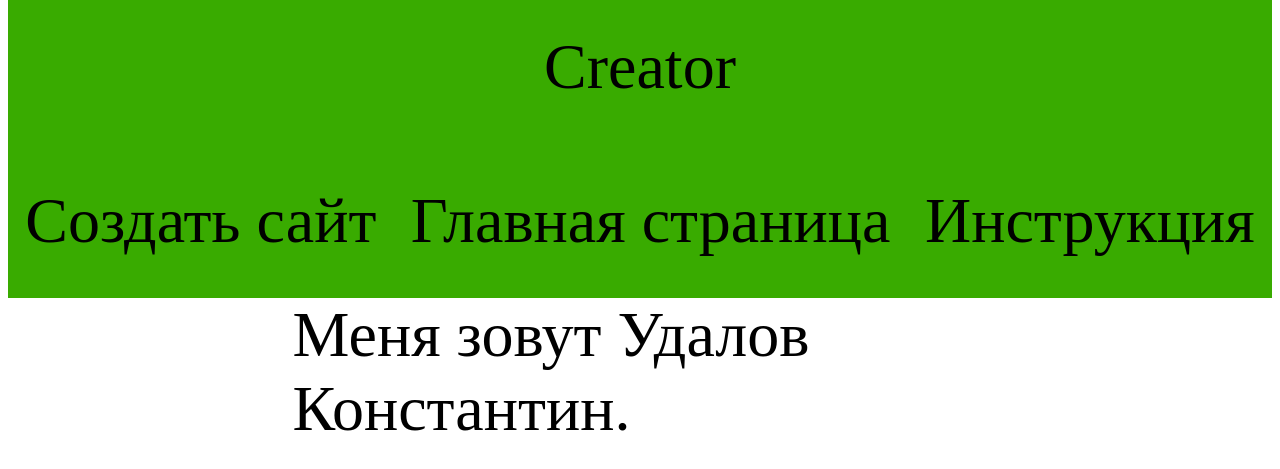
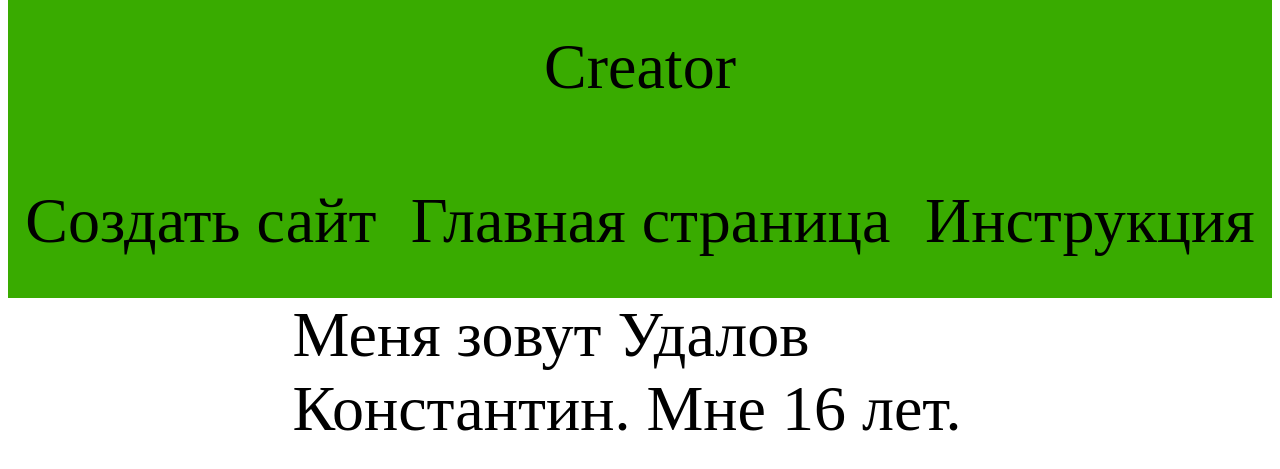
Before and after one commit to ManaQuest/creator, a plain HTML site: page author.html in a window 1280 px wide. Shown: the part 171-640 px from the top of the page. Drawn offline with Linux system fonts and the light colour scheme.

Commit message:
Update author.html

```diff
--- a/author.html
+++ b/author.html
@@ -17,6 +17,6 @@
 			<div><a href="index.html" style="text-decoration:none; color:black;">Главная страница</a></div>
 			<div><a href="instruction.html" style="text-decoration:none; color:black;">Инструкция</a></div>
 		</div>
-		<div style="width:55%;margin:0 auto;">Меня зовут Удалов Константин.</div>
+		<div style="width:55%;margin:0 auto;">Меня зовут Удалов Константин. Мне 16 лет.</div>
 	</body>
 </html>
```
